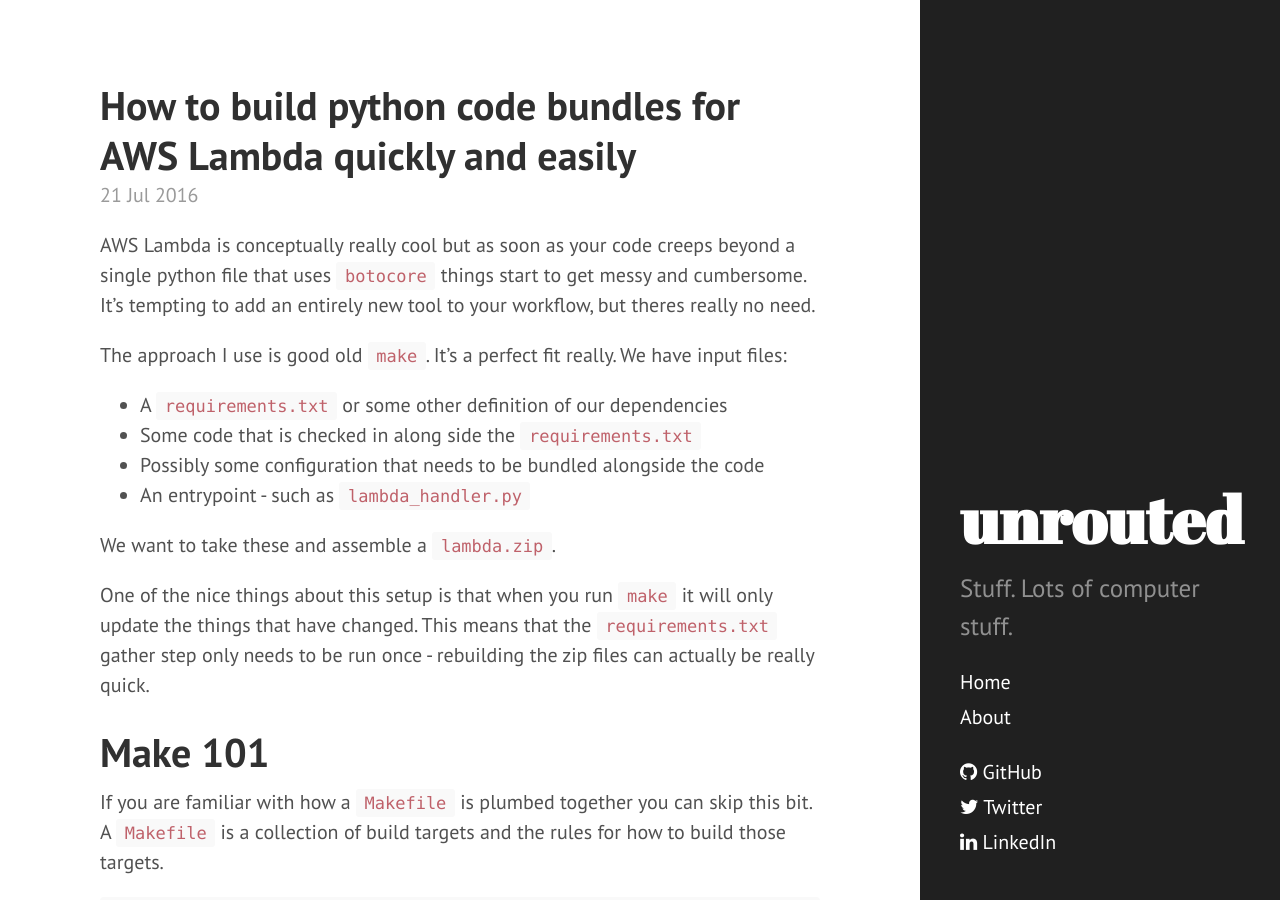
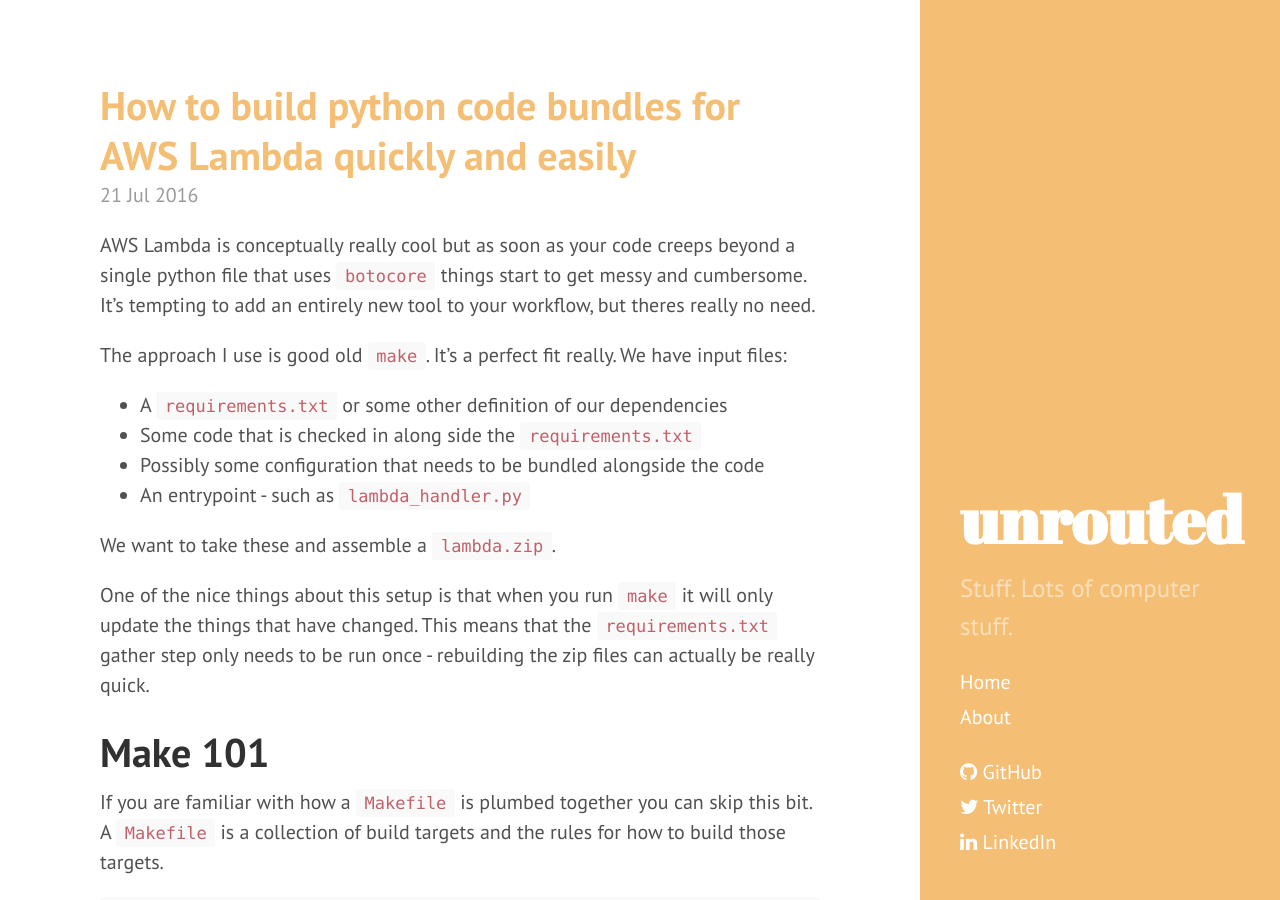
Before and after one commit to Jc2k/Jc2k.github.io, a Jekyll site: the page built from index.html, in a window 1280 px wide and 900 px high. Built offline with Jekyll 4.4.1, drawn with Linux system fonts in a browser that asks for light colours; the list of posts is cut into pages by our own code.

Commit message:
Color scheme

```diff
--- a/_layouts/default.html
+++ b/_layouts/default.html
@@ -3,7 +3,7 @@
 
   {% include head.html %}
 
-  <body class="layout-reverse">
+  <body class="layout-reverse theme-base-0a">
 
     {% include sidebar.html %}
 
```
